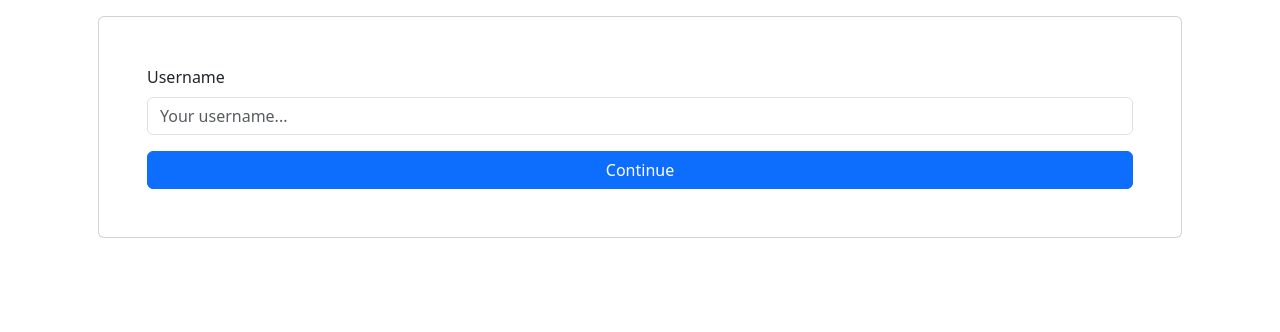
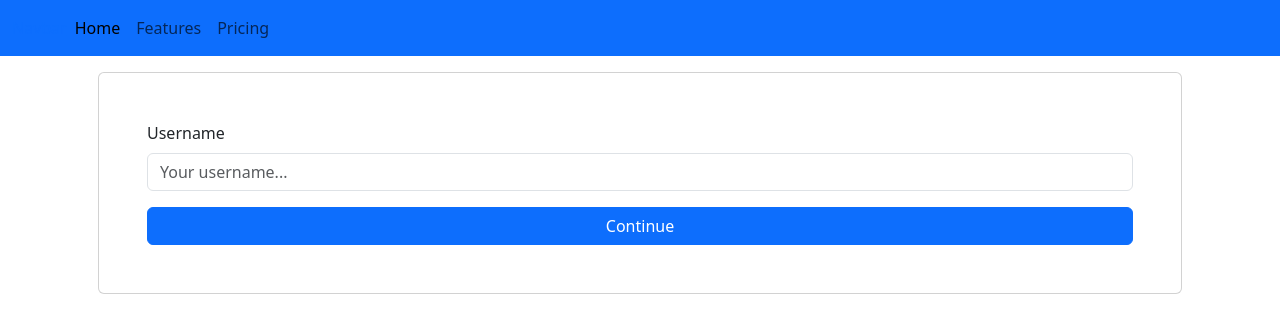
Before and after one commit to rxtATX/pr-practice, a plain HTML site: page index.html in a window 1280 px wide. Drawn offline with nearby package versions, Linux system fonts and the light colour scheme.

Commit message:
finished header. Some text color issues

```diff
--- a/index.html
+++ b/index.html
@@ -12,6 +12,29 @@
 </head>
 
 <body>
+    <header>
+        <nav class="navbar bg-primary navbar-expand-lg text-bg-primary">
+            <div class="container-fluid">
+              <a href="#">Navbar</a>
+              <button class="navbar-toggler" type="button" data-bs-toggle="collapse" data-bs-target="#navbarNav" aria-controls="navbarNav" aria-expanded="false" aria-label="Toggle navigation">
+                <span class="navbar-toggler-icon"></span>
+              </button>
+              <div class="collapse navbar-collapse" id="navbarNav">
+                <ul class="navbar-nav">
+                  <li class="nav-item">
+                    <a class="nav-link active" aria-current="page" href="#">Home</a>
+                  </li>
+                  <li class="nav-item">
+                    <a class="nav-link" href="#">Features</a>
+                  </li>
+                  <li class="nav-item">
+                    <a class="nav-link" href="#">Pricing</a>
+                  </li>
+                </ul>
+              </div>
+            </div>
+          </nav>
+    </header>
     <div class="container">
         <form class="card p-5 m-3">
             <div class="mb-3">
```
